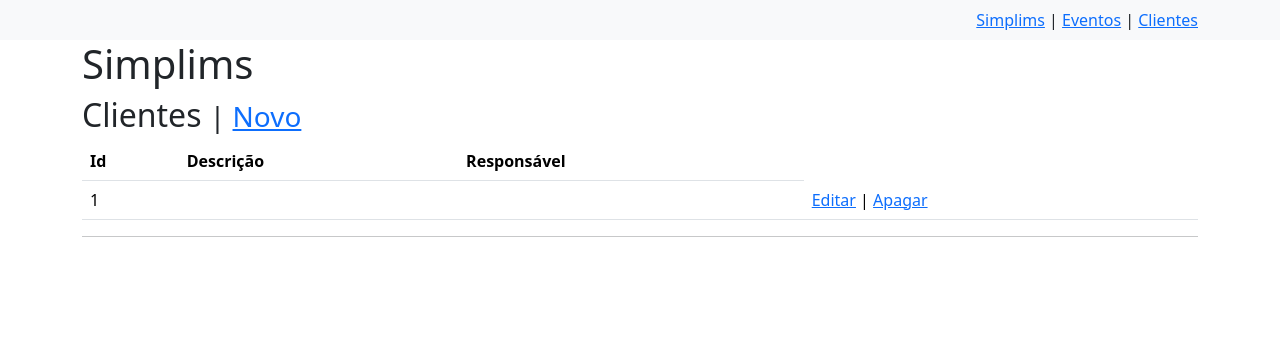
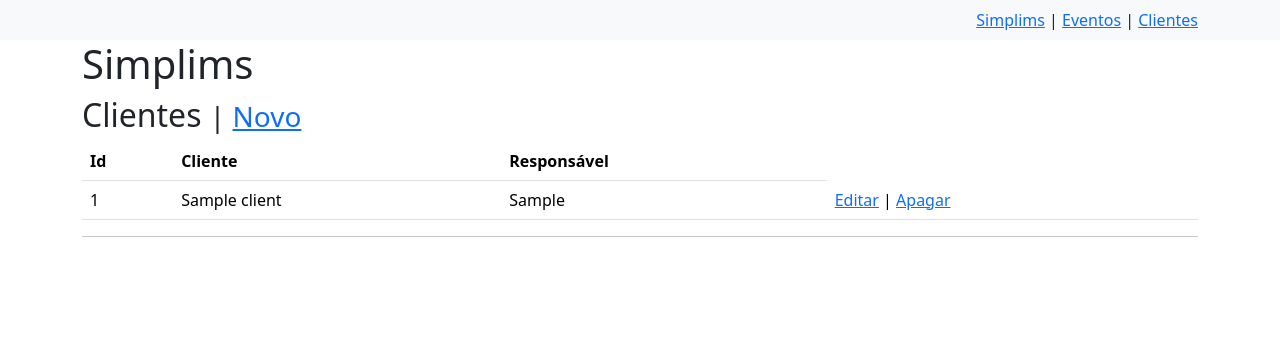
Before and after one commit to plainspooky/finalProject, a Django app: template templates/web/client_list.html in a window 1280 px wide. Shown: the top 340 px of the page. Run offline with Django 4.2, Linux system fonts and the light colour scheme; the template is opened without the code that fills it: values that come from a table or form of the project are taken from there, others are empty; tables that the repository leaves empty hold one stand-in row (values such as "Sample post").

Commit message:
client list template

```diff
--- a/templates/web/client_list.html
+++ b/templates/web/client_list.html
@@ -2,32 +2,32 @@
 {% block content %}
   <h2>
     Clientes
-    <small>| <a href="{% url 'event-create' %}">Novo</a></small>
+    <small>| <a href="{% url 'client-create' %}">Novo</a></small>
   </h2>
   {% if object_list %}
     <table class="table">
       <thead>
         <tr>
           <th>Id</th>
-          <th>Descrição</th>
+          <th>Cliente</th>
           <th>Responsável</th>
         </tr>
       </thead>
       <tbody>
-        {% for event in object_list %}
+        {% for client in object_list %}
           <tr>
-            <td>{{ event.pk }}</td>
-            <td>{{ event.description }}</td>
-            <td>{{ event.responsible_technician }}</td>
+            <td>{{ client.pk }}</td>
+            <td>{{ client.corporate_name }}</td>
+            <td>{{ client.responsible_contact }}</td>
             <td>
-              <a href="{% url 'event-update' event.pk %}">Editar</a> |
-              <a href="{% url 'event-delete' event.pk %}">Apagar</a>
+              <a href="{% url 'client-update' event.pk %}">Editar</a> |
+              <a href="{% url 'client-delete' event.pk %}">Apagar</a>
             </td>
           </tr>
         {% endfor %}
       </tbody>
     </table>
   {% else %}
-    <p>Não existem eventos cadastrados</p>
+    <p>Não existem clientes cadastrados</p>
   {% endif %}
 {% endblock %}
```
